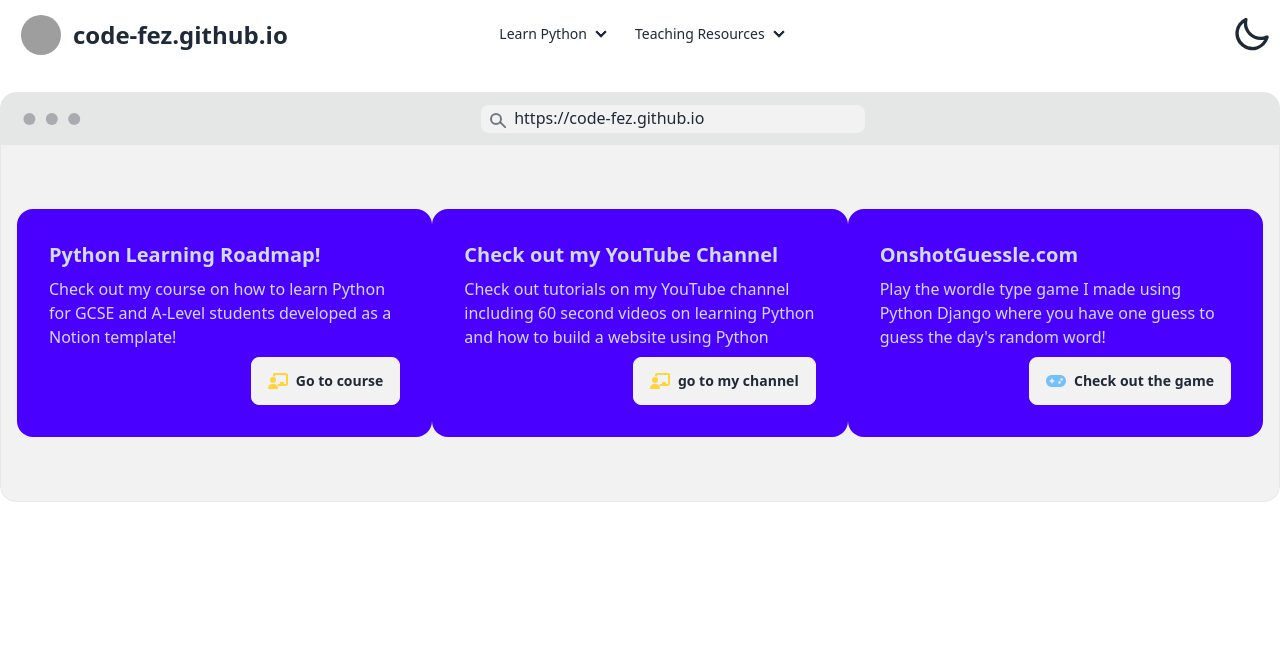
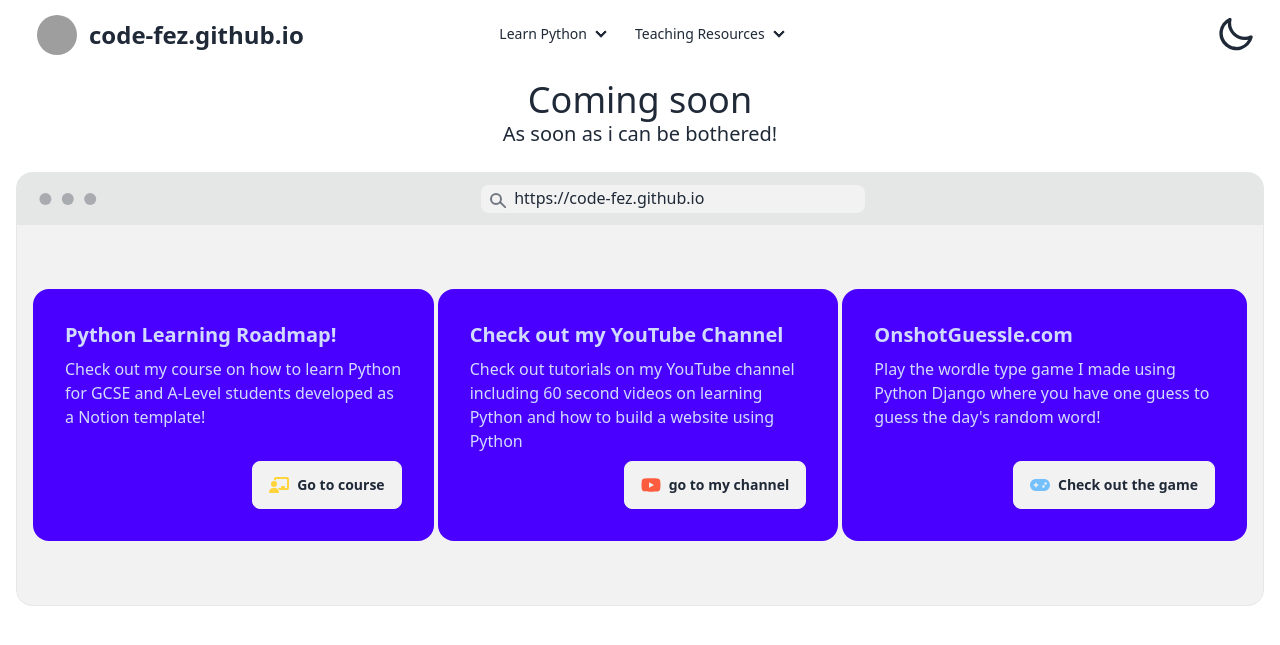
Before and after one commit to dkalashnyk21/codefez.github.io, a Jekyll site: the page built from index.html, in a window 1280 px wide. Shown: the top 645 px of the page. Built offline with Jekyll 4.4.1, drawn with Linux system fonts in a browser that asks for light colours; nearby versions of some CDN libraries; grey boxes are pictures that could not be loaded.

Commit message:
update to layout

```diff
--- a/Gemfile
+++ b/Gemfile
@@ -10,6 +10,10 @@
 gem "jekyll", "~> 4.3.3"
 # This is the default theme for new Jekyll sites. You may change this to anything you like.
 gem "minima", "~> 2.5"
+gem 'csv'
+gem 'base64'
+gem 'bigdecimal'
+
 # If you want to use GitHub Pages, remove the "gem "jekyll"" above and
 # uncomment the line below. To upgrade, run `bundle update github-pages`.
 # gem "github-pages", group: :jekyll_plugins
--- a/_config.yml
+++ b/_config.yml
@@ -21,7 +21,7 @@
 # jekyll-seo-tag configuration
 author: "bitfez"
 url: "code-fez.github.io"
-title: "codefez"
+title: "code-fez.github.io"
 description: "The new home of LearnICT.it"
 twitter:
   username: ""
--- a/_includes/navbar.html
+++ b/_includes/navbar.html
@@ -13,7 +13,7 @@
           <img src="{{site.logo}}" alt="">
         </div>
       </div>
-      <div class="font-title inline-flex text-lg md:text-2xl">{{site.url}}</div>
+      <div class="font-title inline-flex text-lg md:text-2xl">{{site.title}}</div>
     </a>
     <!-- <div class="flex">
       <div tabindex="0" role="button" class="btn btn-ghost btn-circle avatar">
--- a/_layouts/default.html
+++ b/_layouts/default.html
@@ -9,14 +9,14 @@
     <link rel="stylesheet" href="/css/site.css">
   </head>
   <body>
-    <nav class=" md:container md:mx-auto">
+    <nav class="container mx-auto px-4 md:container md:mx-auto">
       <section>
         {% include navbar.html %}
       </section>
     </nav>
 
 
-    <section>
+    <section class="container mx-auto px-4 md:container md:mx-auto">
       {{ content }}
     </section>
 
--- a/css/site.css
+++ b/css/site.css
@@ -1,4 +1,6 @@
-
+body {
+    padding-top: 80px;
+}
 nav {
     z-index: 1000; /* Adjust this value as needed */
     position: fixed;
--- a/index.html
+++ b/index.html
@@ -15,7 +15,8 @@
 
     <div class="grid grid-cols-1 md:grid-cols-3">
 
-      <div class="card bg-primary text-primary-content">
+      <div class="card bg-primary text-primary-content mr-1">
+
         <div class="card-body">
           <h2 class="card-title">Python Learning Roadmap!</h2>
           <p>Check out my course on how to learn Python for GCSE and A-Level students developed as a Notion template!</p>
@@ -28,13 +29,13 @@
         </div>
       </div>
 
-      <div class="card bg-primary text-primary-content">
+      <div class="card bg-primary text-primary-content mr-1">
         <div class="card-body">
           <h2 class="card-title">Check out my YouTube Channel</h2>
           <p>Check out tutorials on my YouTube channel including 60 second videos on learning Python and how to build a website using Python</p>
           <div class="card-actions justify-end">
             <a href="https://www.youtube.com/channel/UCS-0Itd2hF665U827IsbSZA" target="_blank" class="btn">
-              <svg xmlns="http://www.w3.org/2000/svg" class="h-5 w-5" viewBox="0 0 640 512"><!--!Font Awesome Free 6.5.1 by @fontawesome - https://fontawesome.com License - https://fontawesome.com/license/free Copyright 2024 Fonticons, Inc.--><path fill="#FFD43B" d="M160 64c0-35.3 28.7-64 64-64H576c35.3 0 64 28.7 64 64V352c0 35.3-28.7 64-64 64H336.8c-11.8-25.5-29.9-47.5-52.4-64H384V320c0-17.7 14.3-32 32-32h64c17.7 0 32 14.3 32 32v32h64V64L224 64v49.1C205.2 102.2 183.3 96 160 96V64zm0 64a96 96 0 1 1 0 192 96 96 0 1 1 0-192zM133.3 352h53.3C260.3 352 320 411.7 320 485.3c0 14.7-11.9 26.7-26.7 26.7H26.7C11.9 512 0 500.1 0 485.3C0 411.7 59.7 352 133.3 352z"/></svg>
+              <svg xmlns="http://www.w3.org/2000/svg" class="h-5 w-5" viewBox="0 0 576 512"><!--!Font Awesome Free 6.5.1 by @fontawesome - https://fontawesome.com License - https://fontawesome.com/license/free Copyright 2024 Fonticons, Inc.--><path fill="#fd5c3f" d="M549.7 124.1c-6.3-23.7-24.8-42.3-48.3-48.6C458.8 64 288 64 288 64S117.2 64 74.6 75.5c-23.5 6.3-42 24.9-48.3 48.6-11.4 42.9-11.4 132.3-11.4 132.3s0 89.4 11.4 132.3c6.3 23.7 24.8 41.5 48.3 47.8C117.2 448 288 448 288 448s170.8 0 213.4-11.5c23.5-6.3 42-24.2 48.3-47.8 11.4-42.9 11.4-132.3 11.4-132.3s0-89.4-11.4-132.3zm-317.5 213.5V175.2l142.7 81.2-142.7 81.2z"/></svg>
               go to my channel
             </a>
           </div>
--- a/posters.html
+++ b/ks3.markdown
@@ -2,7 +2,7 @@
 layout: default
 ---
 
-# Posters for your Classroom
+<h1 class="text-center text-xl"> KS3 Teaching resources </h1>
 <br>
 
 I will be updating these soon.
```
Also changed, not shown: ks3.html (deleted, +0 -8 lines), posters.markdown (added, +8 -0 lines), Gemfile.lock.
